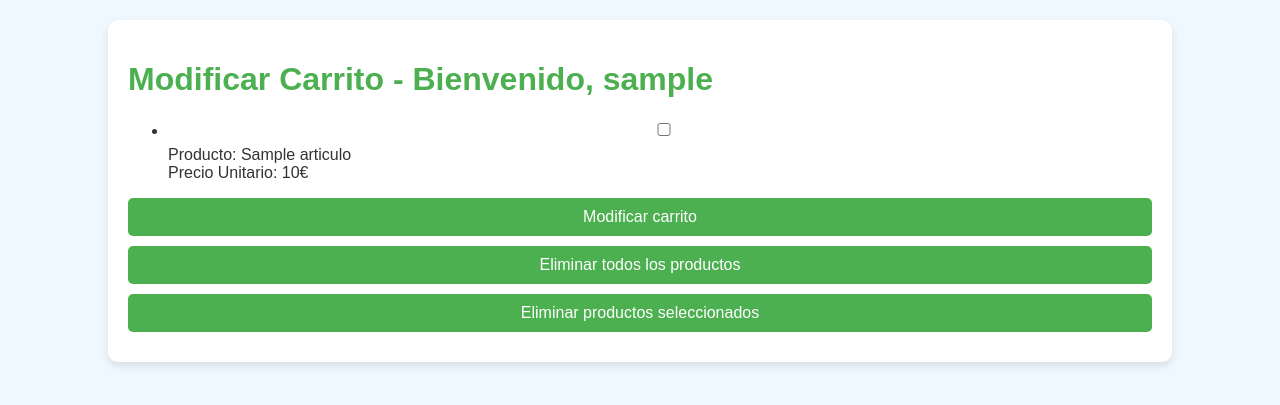
After one commit to juaki0315/PracticaRedis, a Flask app: template templates/modify.html in a window 1280 px wide. The commit adds this page. Shown: the top 405 px of the page. Run offline with Flask 3, Linux system fonts and the light colour scheme; the template is opened without the code that fills it: most values are stand-ins (such as "Sample title", 1, 10 or a date in 2020).

Commit message:
ya va nodificar, falta mejorar los estilos

```diff
--- a/app.py
+++ b/app.py
@@ -1,35 +1,49 @@
 from flask import Flask, render_template, request, redirect, url_for, flash
 import redis
+import json
 
 app = Flask(__name__)
 app.secret_key = "secret_key_for_session"
 
+# URL de Redis en Railway (ajusta esta URL según tu configuración)
 redis_url = "redis://default:DUKDTvMPFTVlfAnhnOfCMPBgKPoWWqYv@autorack.proxy.rlwy.net:11870"
 redis_client = redis.from_url(redis_url)
 
 # Funciones auxiliares
+
 def get_user_cart(username):
+    """Obtiene el carrito del usuario desde Redis."""
     user_data = redis_client.hgetall(username)
     if user_data:
+        cesta_data = user_data.get(b'cesta', b'[]').decode('utf-8')  # Decodificar de bytes a string
+        try:
+            cesta = json.loads(cesta_data)  # Convertir el JSON a una lista de productos
+        except json.JSONDecodeError as e:
+            flash(f"Error al cargar el carrito: {e}", "error")
+            cesta = []  # Si hay un error, devolvemos un carrito vacío
         return {
-            'cesta': eval(user_data.get(b'cesta', b'[]')),
+            'cesta': cesta,
             'importe_total': float(user_data.get(b'importe_total', b'0'))
         }
     return {'cesta': [], 'importe_total': 0}
 
 def save_user_cart(username, cart_data):
-    redis_client.hset(username, 'cesta', str(cart_data['cesta']))
-    redis_client.hset(username, 'importe_total', str(cart_data['importe_total']))
+    """Guarda el carrito del usuario en Redis."""
+    redis_client.hset(username, 'cesta', json.dumps(cart_data['cesta']))  # Guardar como JSON
+    redis_client.hset(username, 'importe_total', str(cart_data['importe_total']))  # Guardar importe total como string
 
 def clear_user_cart(username):
-    redis_client.hset(username, 'cesta', '[]')
-    redis_client.hset(username, 'importe_total', '0')
+    """Vacía el carrito del usuario en Redis."""
+    redis_client.hset(username, 'cesta', '[]')  # Vaciar cesta
+    redis_client.hset(username, 'importe_total', '0')  # Establecer importe total a 0
 
 def calculate_total(cart):
+    """Calcula el total del carrito."""
     return sum(item['cantidad'] * item['precio_unitario'] for item in cart['cesta'])
 
 @app.route('/', methods=['GET', 'POST'])
 def login():
+    """Muestra el formulario de login."""
     if request.method == 'POST':
         username = request.form['username']
         password = request.form['password']
@@ -42,6 +56,7 @@ def login():
 
 @app.route('/main/<username>', methods=['GET', 'POST'])
 def main(username):
+    """Página principal, donde el usuario puede ver y modificar su carrito."""
     if request.method == 'POST':
         cart = get_user_cart(username)
         if 'modify_cart' in request.form:
@@ -60,6 +75,7 @@ def main(username):
                 flash("Cantidad y precio deben ser mayores que cero.", "error")
                 return redirect(url_for('main', username=username))
 
+            # Verificar si el producto ya está en el carrito
             existing_product = next(
                 (item for item in cart['cesta'] if item['articulo'].lower() == product.lower()), None
             )
@@ -74,11 +90,13 @@ def main(username):
 
         return redirect(url_for('main', username=username))
 
+    # Obtener el carrito actual para mostrarlo
     cart = get_user_cart(username)
     return render_template('main.html', username=username, cart=cart)
 
 @app.route('/delete/<username>', methods=['GET', 'POST'])
 def delete(username):
+    """Permite eliminar productos del carrito."""
     cart = get_user_cart(username)
     if request.method == 'POST':
         if 'delete_all' in request.form:
@@ -94,10 +112,11 @@ def delete(username):
             save_user_cart(username, cart)
             flash("Productos seleccionados eliminados.", "success")
         return redirect(url_for('main', username=username))
-    return render_template('delete.html', cart=cart, username=username)
+    return render_template('modify.html', cart=cart, username=username)
 
 @app.route('/clear/<username>')
 def clear(username):
+    """Vacía el carrito."""
     clear_user_cart(username)
     flash("Carrito vaciado.", "success")
     return redirect(url_for('main', username=username))
--- a/templates/main.html
+++ b/templates/main.html
@@ -13,7 +13,7 @@
         <!-- Formulario para añadir productos -->
         <form method="POST">
             <label for="producto">Producto:</label>
-            <input name="producto" id="cantidad" required>
+            <input name="producto" id="producto" required>
 
 
             <label for="cantidad">Cantidad:</label>
--- /dev/null
+++ b/templates/modify.html
@@ -0,0 +1,32 @@
+<!DOCTYPE html>
+<html lang="es">
+<head>
+    <meta charset="UTF-8">
+    <meta name="viewport" content="width=device-width, initial-scale=1.0">
+    <title>Modificar Carrito</title>
+    <link rel="stylesheet" href="{{ url_for('static', filename='style.css') }}">
+</head>
+<body>
+    <div class="container">
+        <h1>Modificar Carrito - Bienvenido, {{ username }}</h1>
+
+        <!-- Formulario para modificar el carrito -->
+        <form method="POST">
+            <ul>
+                {% for product in cart %}
+                    <li>
+                        <input type="checkbox" name="delete_items" value="{{ loop.index0 }}">
+                        Producto: {{ product['articulo'] }} <br>
+                        Precio Unitario: {{ product['precio_unitario'] }}€
+                    </li>
+                {% endfor %}
+            </ul>
+
+            <!-- Botones de acción -->
+            <button type="submit" name="modify_cart">Modificar carrito</button>
+            <button type="submit" name="delete_all">Eliminar todos los productos</button>
+            <button type="submit" name="delete_selected">Eliminar productos seleccionados</button>
+        </form>
+    </div>
+</body>
+</html>
```
Also changed, not shown: templates/delete.html (deleted, +0 -35 lines).
